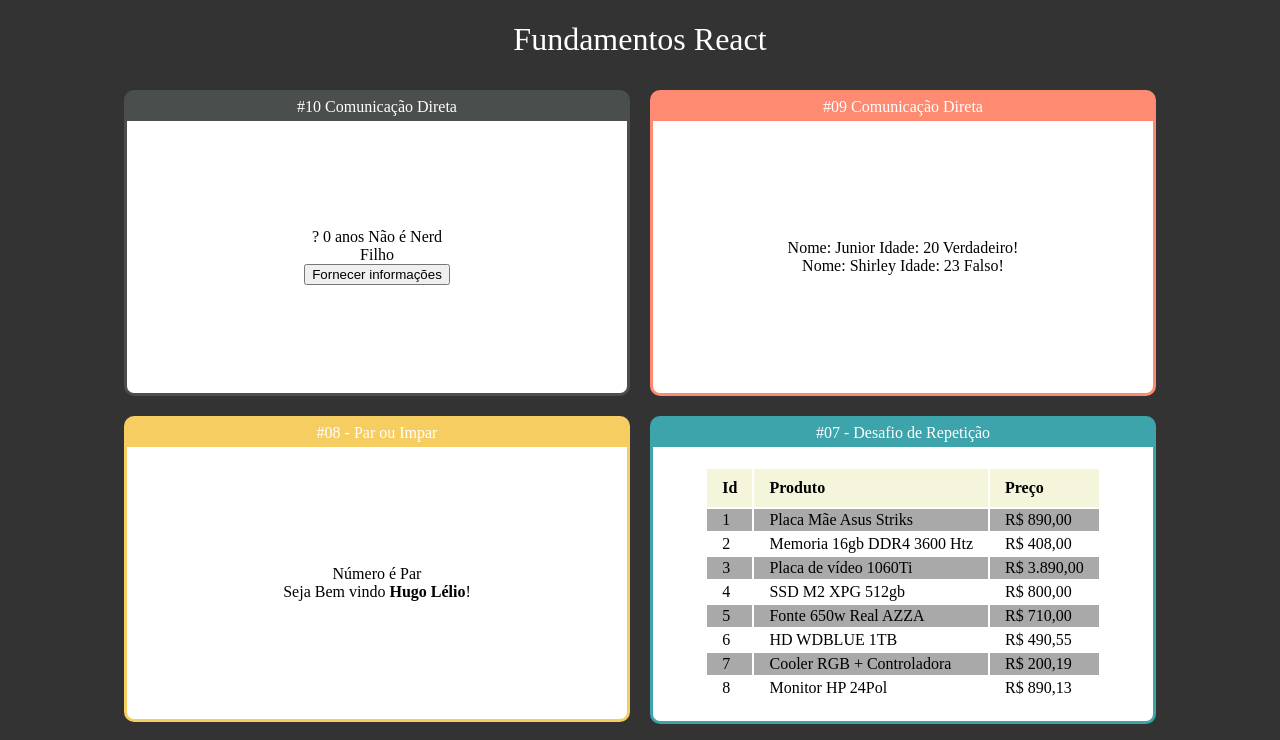
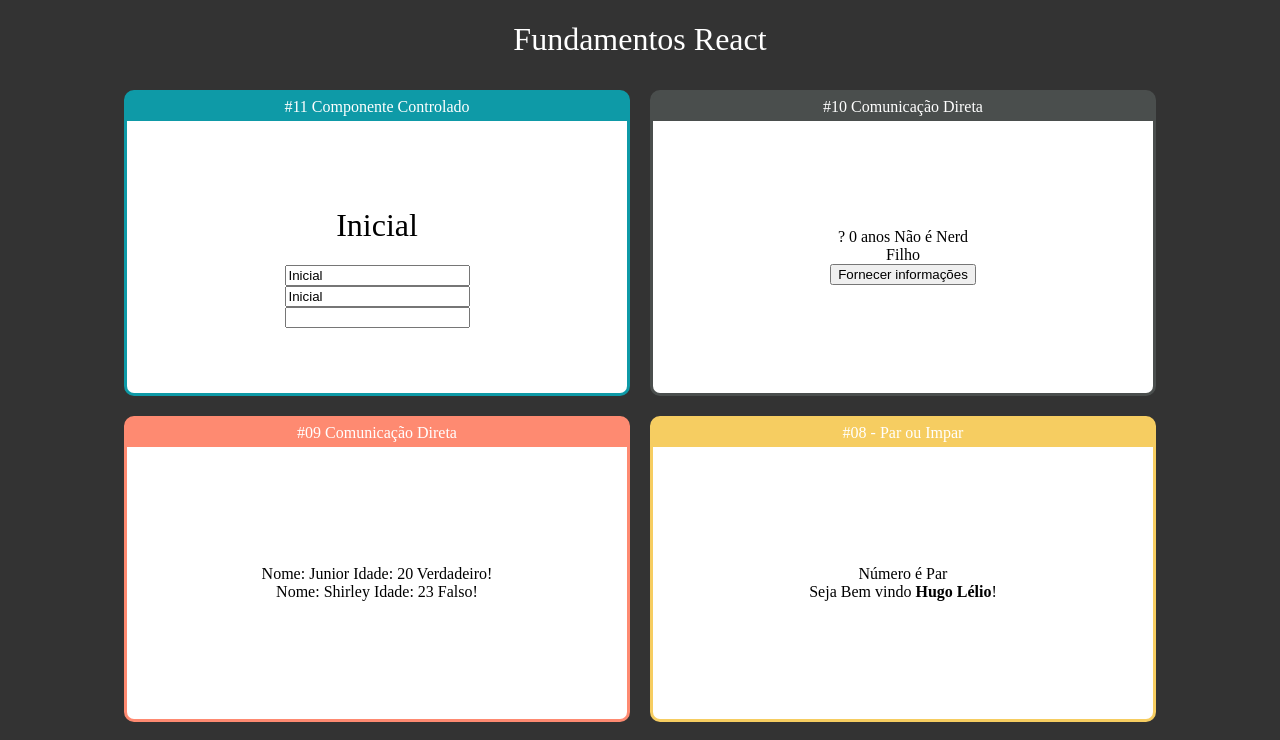
Before and after one commit to hugolrjdev/reactStudant, a React (Create React App) app in the folder fundamentos-react/: page / in a window 1280 px wide. Shown: the top 740 px of the page. Built offline with nearby package versions, Linux system fonts and the light colour scheme.

Commit message:
componente controlado

```diff
--- a/fundamentos-react/src/App.jsx
+++ b/fundamentos-react/src/App.jsx
@@ -1,5 +1,6 @@
 /* eslint-disable import/no-anonymous-default-export */
 import './App.css';
+import Input from './componentes/formulario/Input'
 import IndiretaPai from './componentes/comunicacao/IndiretaPai';
 import DiretaPai from './componentes/comunicacao/DiretaPai';
 import ParouImpar from './componentes/condicional/ParouImpar';
@@ -24,6 +25,11 @@
 
 
             <div className="cards">
+
+            <Card titulo="#11 Componente Controlado" color="#0e9aa7">
+                <Input />
+            </Card>
+
             <Card titulo="#10 Comunicação Direta" color="#4a4e4d">
                 <IndiretaPai></IndiretaPai>
             </Card>
--- /dev/null
+++ b/fundamentos-react/src/componentes/formulario/Input.jsx
@@ -0,0 +1,27 @@
+/* eslint-disable import/no-anonymous-default-export */
+import React, {useState} from "react";
+
+export default props =>{
+
+    const [valor, setValor] = useState('Inicial')
+
+    function quandoDigitar (evt) {
+        setValor(evt.target.value)
+    }
+
+    return(
+        <>
+        <h1>{valor}</h1>
+        <div style={
+            {
+                display:'flex',
+                flexDirection: 'column'
+            }
+        }>
+            <input type="text" value={valor} onChange={quandoDigitar} />
+            <input type="text" value={valor} readOnly />
+            <input type="text" value={undefined} />
+        </div>
+        </>
+    );
+}
```
